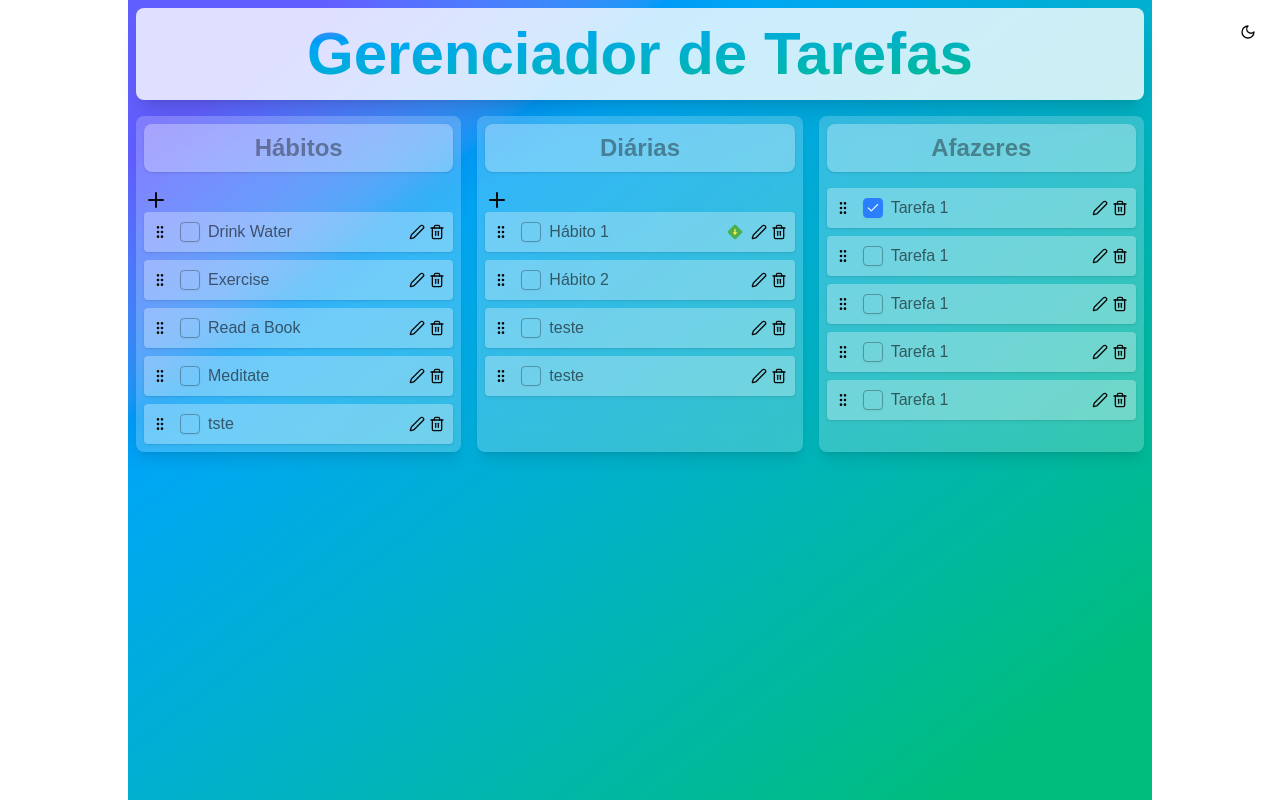
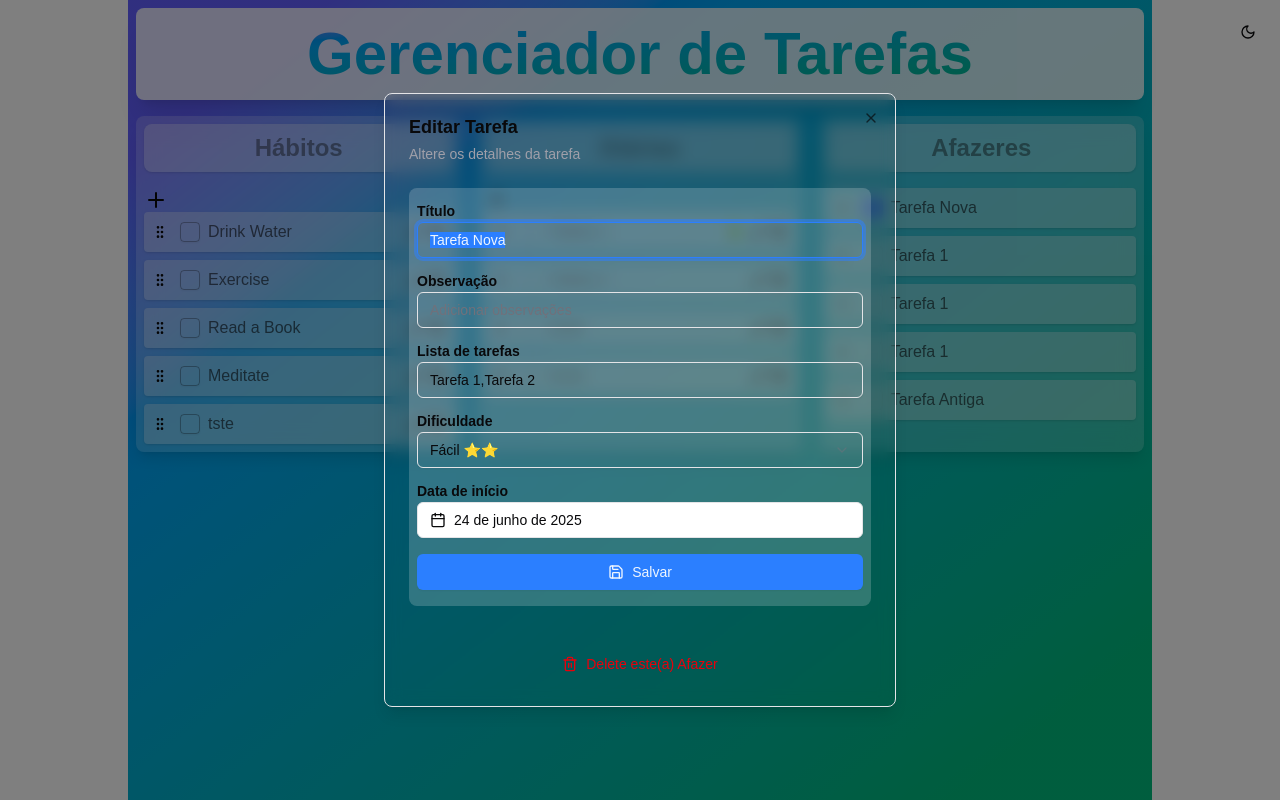
Before and after one commit to esbnet/task-manager-clean-arch-example, a Next.js app: page / in a window 1280 px wide. Both pictures are taken after a click on the checkbox 872 px from the left and 208 px from the top of the page. Built offline with nearby package versions, Linux system fonts and the light colour scheme; a web font is replaced by a local one.

Commit message:
feat: :sparkles: create add/edit/delete todo form

```diff
--- a/src/components/daily/daily-form.tsx
+++ b/src/components/daily/daily-form.tsx
@@ -15,7 +15,7 @@ import {
 	SelectValue,
 } from "@/components/ui/select";
 import type { Daily, DailyDificult, DailyRepeat } from "@/types";
-import { Locale, format, setDefaultOptions } from "date-fns";
+import { format, setDefaultOptions } from "date-fns";
 import { Popover, PopoverContent, PopoverTrigger } from "../ui/popover";
 
 import { MultiSelect } from "@/components/ui/multi-select";
--- a/src/components/todo/todo-card.tsx
+++ b/src/components/todo/todo-card.tsx
@@ -28,7 +28,7 @@ export function TodoCard({ todo }: Props) {
 	return <TodoItem todo={todo} />;
 }
 
-export function TodoItem({ todo }: Props) {
+function TodoItem({ todo }: Props) {
 	const { attributes, listeners, setNodeRef, transform } = useDraggable({
 		id: todo.id,
 	});
@@ -80,59 +80,11 @@ export function TodoItem({ todo }: Props) {
 				</div>
 
 				<span>
-					{todo.difficulty === "Trivial" && (
+					{todo.difficult === "Trivial" && (
 						<FcLowPriority size={16} title="fazer depois" />
 					)}
 				</span>
 			</div>
-
-			<div className="flex items-center h-full">
-				<TodoForm todo={todo} icon={<Edit2 size={16} />} />
-				<DialogConfirmDelete id={todo.id} />
-			</div>
 		</div>
 	);
 }
-
-function DialogConfirmDelete({ id }: { id: string }) {
-	const { deleteTodo } = useTodoContext();
-	const onDelete = async () => {
-		await deleteTodo(id);
-		toast.success("Tarefa excluída com sucesso!");
-	};
-
-	return (
-		<Dialog>
-			<DialogTrigger asChild>
-				<Button
-					variant="ghost"
-					size="sm"
-					className="flex justify-center items-center hover:bg-background/20 rounded-lg w-6 h-6 cursor-pointer"
-				>
-					<Trash2 size={16} />
-				</Button>
-			</DialogTrigger>
-			<DialogContent className="sm:max-w-[425px]">
-				<DialogHeader>
-					<DialogTitle>Você tem certeza?</DialogTitle>
-					<DialogDescription>
-						Confirmando a exclusão, você não poderá desfazer essa
-						ação.
-					</DialogDescription>
-				</DialogHeader>
-				<DialogFooter>
-					<Button
-						type="submit"
-						variant={"destructive"}
-						onClick={onDelete}
-					>
-						Excluir
-					</Button>
-					<DialogClose asChild>
-						<Button variant="outline">Cancel</Button>
-					</DialogClose>
-				</DialogFooter>
-			</DialogContent>
-		</Dialog>
-	);
-}
--- a/src/components/todo/todo-column.tsx
+++ b/src/components/todo/todo-column.tsx
@@ -1,8 +1,10 @@
 import { useTodoContext } from "@/contexts/todo-context";
 import type { Todo } from "@/types";
 import { useDroppable } from "@dnd-kit/core";
+import { Plus } from "lucide-react";
 import { Loading } from "../ui/loading";
 import { TodoCard } from "./todo-card";
+import { TodoForm } from "./todo-form";
 
 export const TodoColumn = () => {
 	return (
@@ -38,7 +40,8 @@ const Todos = () => {
 	return (
 		<div ref={setNodeRef} className="flex flex-col gap-2">
 			{todos.map((todo: Todo) => {
-				return <TodoCard key={todo.id} todo={todo} />;
+				// return <TodoCard key={todo.id} todo={todo} />;
+				return <TodoForm key={todo.id} todo={todo} />
 			})}
 		</div>
 	);
--- a/src/components/todo/todo-form.tsx
+++ b/src/components/todo/todo-form.tsx
@@ -1,11 +1,15 @@
+import { CalendarIcon, Plus, SaveIcon, Trash2 } from "lucide-react";
 import {
 	Dialog,
+	DialogClose,
 	DialogContent,
 	DialogDescription,
+	DialogFooter,
 	DialogHeader,
 	DialogTitle,
 	DialogTrigger,
 } from "@/components/ui/dialog";
+import { Popover, PopoverContent, PopoverTrigger } from "../ui/popover";
 import {
 	Select,
 	SelectContent,
@@ -13,35 +17,38 @@ import {
 	SelectTrigger,
 	SelectValue,
 } from "@/components/ui/select";
-import {
-	FcHighPriority,
-	FcLowPriority,
-	FcMediumPriority,
-} from "react-icons/fc";
 import type { Todo, TodoDificult } from "../../types";
+import { format, setDefaultOptions } from "date-fns";
 
+import { Button } from "../ui/button";
+import { Calendar } from "../ui/calendar";
+import { Input } from "../ui/input";
+import { Label } from "../ui/label";
+import { TodoCard } from "./todo-card";
+import { ptBR } from "date-fns/locale";
+import { toast } from "sonner";
+import { useState } from "react";
 import { useTodoContext } from "@/contexts/todo-context";
-import { useState } from "react";
-import { toast } from "sonner";
-import { Button } from "../ui/button";
-import { Input } from "../ui/input";
+
+setDefaultOptions({ locale: ptBR });
 
 interface TodoFormProps {
-	todo: Partial<Todo> &
-		Pick<Todo, "observations" | "tags" | "difficulty" | "title">;
-	icon: React.ReactNode;
+	todo: Todo
 }
 
-export function TodoForm({ todo, icon }: TodoFormProps) {
+export function TodoForm({ todo }: TodoFormProps) {
 	const { updateTodo, addTodo } = useTodoContext();
 
 	const [title, setTitle] = useState(todo.title || "");
-
-	const [dificulty, setDifficulty] = useState<TodoDificult>(
-		todo.difficulty || "Fácil",
+	const [observations, setObservations] = useState(todo.observations || "");
+	const [tasks, setTodo] = useState<string[]>(todo.tasks || []);
+	const [difficult, setDifficult] = useState<TodoDificult>(
+		todo.difficult || "Fácil",
 	);
+	const [startDate, setStartDate] = useState(todo.startDate || new Date());
 	const [tags, setTags] = useState<string[]>(todo.tags || []);
 
+	const [selectedTags, setSelectedTags] = useState<string[]>([]);
 	const [open, setOpen] = useState(false);
 
 	async function handleUpdateTodo() {
@@ -52,8 +59,10 @@ export function TodoForm({ todo, icon }: TodoFormProps) {
 				...todo,
 				title,
 				observations: todo.observations || "",
-				difficulty: dificulty,
-				tags,
+				tasks: todo.tasks || [],
+				difficulty: difficult,
+				startDate: todo.startDate || new Date(),
+				tags: todo.tags || [],
 			} as Todo);
 
 			toast.success("Tarefa atualizada com sucesso!");
@@ -74,15 +83,14 @@ export function TodoForm({ todo, icon }: TodoFormProps) {
 			await addTodo({
 				title,
 				observations: todo.observations || "",
-				difficulty: dificulty,
-				tags,
+				tasks: [] as string[],
+				difficult: difficult,
 				startDate: new Date(),
-				tasks: [] as string[],
-				createdAt: new Date(),
-			} as Todo);
+				tags: [] as string[],
+			});
 
 			setTitle("");
-			setDifficulty(dificulty);
+			setDifficult(difficult);
 			setTags(tags);
 			toast.success("Hábito criada com sucesso!");
 			setOpen(false);
@@ -95,76 +103,148 @@ export function TodoForm({ todo, icon }: TodoFormProps) {
 	return (
 		<Dialog open={open} onOpenChange={setOpen}>
 			<DialogTrigger className="outline-none">
-				{icon}
-				<span className="sr-only">Edit todo</span>
+				<TodoCard todo={todo} />
 			</DialogTrigger>
-			<DialogContent className="flex flex-col gap-2 bg-transparent backdrop-blur-sm">
+			<DialogContent className="flex flex-col gap-6 bg-transparent backdrop-blur-sm">
 				<DialogHeader>
 					<DialogTitle>Editar Tarefa</DialogTitle>
 					<DialogDescription className="text-zinc-400 text-sm">
 						{todo.id
-							? "Edite os detalhes da tarefa"
+							? "Altere os detalhes da tarefa"
 							: "Adicione uma nova tarefa"}
 					</DialogDescription>
 				</DialogHeader>
 
-				<div className="flex flex-col gap-2 bg-zinc-100/30 opacity-0 shadow-xl backdrop-blur-md p-4 rounded-lg animate-[fadeIn_1s_ease-in-out_forwards]">
+				<div className="flex flex-col gap-4 bg-gray-100/20 p-2 py-4 rounded-lg text-muted-background animate-[fadeIn_1s_ease-in-out_forwards]">
+					<div className="flex flex-col gap-1">
+						<Label className="font-bold">Título</Label>
 						<Input
 							value={title}
 							onChange={(e) => setTitle(e.target.value)}
-						placeholder="Nova tarefa"
+							placeholder="Nova diária"
 							required
 						/>
+					</div>
+					<div className="flex flex-col gap-1">
+						<Label className="font-bold">Observação</Label>
+						<Input
+							value={observations}
+							onChange={(e) => setObservations(e.target.value)}
+							placeholder="Adicionar observações"
+						/>
+					</div>
+					<div className="flex flex-col gap-1">
+						<Label className="font-bold">Lista de tarefas</Label>
+						<Input
+							value={tasks.join(",") || ""}
+							onChange={(e) => setTodo(e.target.value.split(",").map(todo => todo.trim()).filter(Boolean))}
+							placeholder="Novo item da lista de tarefas"
+							required
+						/>
+					</div>
+					<div className="flex flex-col gap-1">
+						<Label className="font-bold">Dificuldade</Label>
 						<Select
 							onValueChange={(value) =>
-							setDifficulty(value as TodoDificult)
+								setDifficult(value as TodoDificult)
 							}
-						value={dificulty}
+							value={difficult || "Fácil"}
 						>
-						<SelectTrigger className="w-[180px]">
+							<SelectTrigger className="w-full">
 								<SelectValue
 									placeholder="Dificuldade"
 									className="text-zinc-300"
 								/>
 							</SelectTrigger>
 							<SelectContent
-							className="w-[180px]"
-							defaultValue={dificulty}
+								className="w-full"
+								defaultValue={difficult || "Fácil"}
 							>
-							<SelectItem value="Trivial">Trival</SelectItem>
-							<SelectItem value="Fácil">Fácil</SelectItem>
-							<SelectItem value="Média">Média</SelectItem>
-							<SelectItem value="Difícil">Difícil</SelectItem>
+								<SelectItem value="Trivial" className="justify-between" >Trival ⭐</SelectItem>
+								<SelectItem value="Fácil">Fácil ⭐⭐</SelectItem>
+								<SelectItem value="Média">Média ⭐⭐⭐</SelectItem>
+								<SelectItem value="Difícil">Difícil ⭐⭐⭐⭐</SelectItem>
 							</SelectContent>
 						</Select>
 
-					<Select
-						onValueChange={(value) => setTags(value.split(","))}
-						value={tags.join(",") || ""}
+					</div>
+					<div className="flex flex-col gap-1">
+						<Label className="font-bold">Data de início</Label>
+						<Popover>
+							<PopoverTrigger asChild>
+								<Button
+									variant="outline"
+									data-empty={!startDate}
+									className="justify-start w-full font-normal data-[empty=true]:text-muted-foreground text-left"
 								>
-						<SelectTrigger className="w-[180px]">
-							<SelectValue placeholder="Prioridade" />
-						</SelectTrigger>
-						<SelectContent className="w-[180px]">
-							<SelectItem value="BAIXA">
-								<FcLowPriority size={24} /> Baixa
-							</SelectItem>
-							<SelectItem value="MEDIA">
-								<FcMediumPriority size={24} /> Média
-							</SelectItem>
-							<SelectItem value="ALTA">
-								<FcHighPriority size={24} /> Alta
-							</SelectItem>
-						</SelectContent>
-					</Select>
+									<CalendarIcon />
+									{startDate ? format(startDate, "PPP", { locale: ptBR }) : <span>Pick a date</span>}
+								</Button>
+							</PopoverTrigger>
+							<PopoverContent className="p-0 w-auto">
+								<Calendar mode="single" required={true} selected={startDate} onSelect={setStartDate} />
+							</PopoverContent>
+						</Popover>
+					</div>
 
 					<Button
 						onClick={todo.id ? handleUpdateTodo : handleAddTodo}
 					>
-						{todo.id ? "Atualizar" : "Adicionar"}
+						{todo.id ? <SaveIcon /> : <Plus />}
+						{todo.id ? "Salvar" : "Adicionar"}
 					</Button>
 				</div>
+				<div className="flex justify-right items-center">
+					<DialogConfirmDelete id={todo.id} />
+				</div>
+
+
 			</DialogContent>
 		</Dialog>
 	);
 }
+
+function DialogConfirmDelete({ id }: { id: string }) {
+	const { deleteTodo } = useTodoContext();
+	const onDelete = async () => {
+		await deleteTodo(id);
+		toast.success("Tarefa excluída com sucesso!");
+	};
+
+	return (
+		<Dialog>
+			<DialogTrigger asChild>
+				<div className="flex justify-center items-center mt-4 w-full">
+					<Button
+						variant="link"
+						// size="sm"
+						className="flex justify-center items-center hover:bg-background/20 rounded-lg text-destructive cursor-pointer"
+					>
+						<Trash2 size={16} /> Delete este(a) Afazer
+					</Button>
+				</div>
+			</DialogTrigger>
+			<DialogContent className="sm:max-w-[425px]">
+				<DialogHeader>
+					<DialogTitle>Você tem certeza?</DialogTitle>
+					<DialogDescription>
+						Confirmando a exclusão, você não poderá desfazer essa
+						ação.
+					</DialogDescription>
+				</DialogHeader>
+				<DialogFooter>
+					<Button
+						type="submit"
+						variant={"destructive"}
+						onClick={onDelete}
+					>
+						Excluir
+					</Button>
+					<DialogClose asChild>
+						<Button variant="outline">Cancel</Button>
+					</DialogClose>
+				</DialogFooter>
+			</DialogContent>
+		</Dialog>
+	);
+}
--- a/src/data/todos.json
+++ b/src/data/todos.json
@@ -2,7 +2,7 @@
   "todos": [
     {
       "id": "vdmws8",
-      "title": "Tarefa 1",
+      "title": "Tarefa Nova",
       "observations": "",
       "tasks": [
         "Tarefa 1",
@@ -66,7 +66,7 @@
     },
     {
       "id": "umvqeg",
-      "title": "Tarefa 1",
+      "title": "Tarefa Antiga",
       "observations": "",
       "tasks": [
         "Tarefa 1",
--- a/src/domain/entities/todo.ts
+++ b/src/domain/entities/todo.ts
@@ -5,7 +5,7 @@ export interface Todo {
 	title: string;
 	observations: string;
 	tasks: string[];
-	difficulty: TodoDificult;
+	difficult: TodoDificult;
 	startDate: Date;
 	tags: string[];
 	createdAt: Date;
--- a/src/types/todo.ts
+++ b/src/types/todo.ts
@@ -5,7 +5,7 @@ export interface Todo {
 	title: string;
 	observations: string;
 	tasks: string[];
-	difficulty: TodoDificult;
+	difficult: TodoDificult;
 	startDate: Date;
 	tags: string[];
 	createdAt: Date;
```
Also changed, not shown: 1 other file (tests, documents, lock files or other folders). Lines whose indentation alone changed are shown as unchanged.
